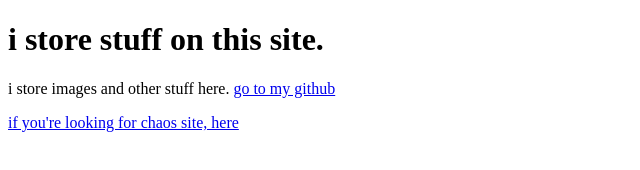
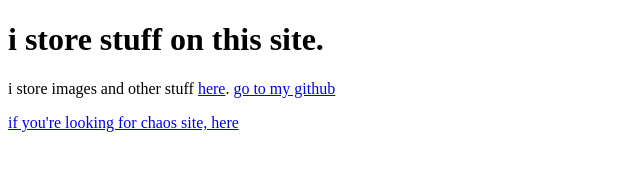
Before and after one commit to woofledev/woofledev.github.io, a plain HTML site: page index.html in a window 1280 px wide. Shown: the full height of the page, 0-640 px from the left. Drawn offline with Linux system fonts and the light colour scheme.

Commit message:
Update index.html

```diff
--- a/index.html
+++ b/index.html
@@ -8,7 +8,7 @@
 </head>
 <body>
     <h1>i store stuff on this site.</h1>
-    <p>i store images and other stuff here. <a href="https://github.com/woofledev">go to my github</a></p>
+    <p>i store images and other stuff <a href="https://github.com/woofledev/woofledev.github.io/tree/main/file">here</a>. <a href="https://github.com/woofledev">go to my github</a></p>
     <a href="/file/chaos_site/">if you're looking for chaos site, here</a>
 </body>
 </html>
```
